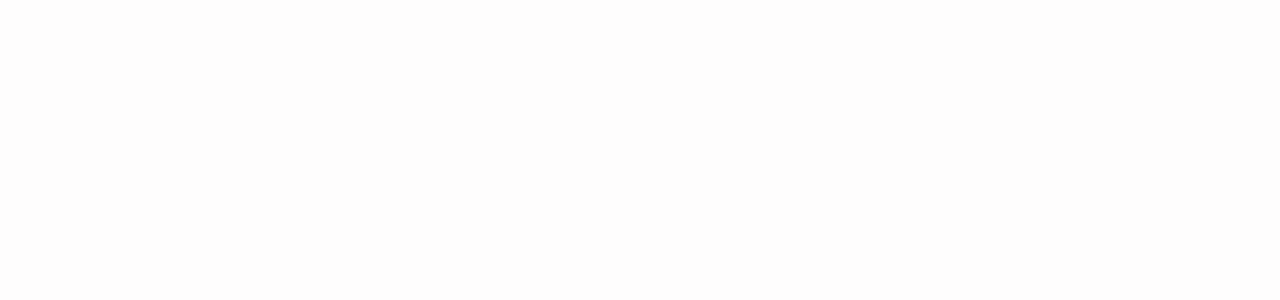
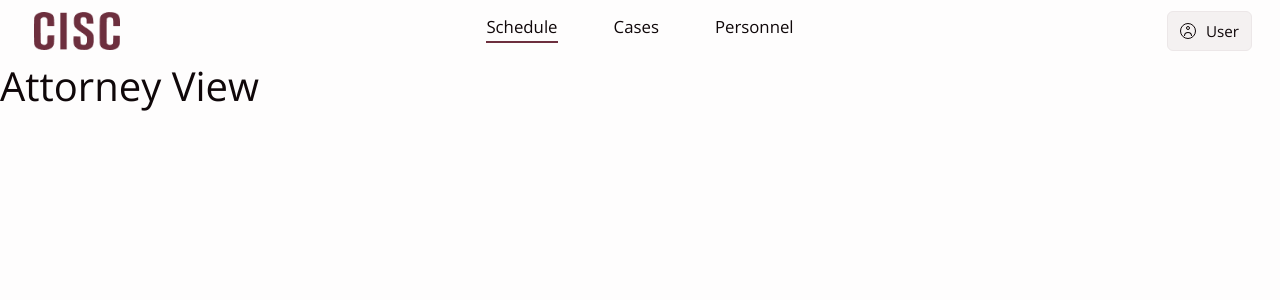
Before and after one commit to KristenGus42/CISC-portal, a React (Vite) app in the folder client/: page /attorney-view in a window 1280 px wide. Before the commit this address had no page. Shown: the top 300 px of the page. Built offline with nearby package versions, Linux system fonts and the light colour scheme.

Commit message:
creating attorney view comp and new branch init for auth testing

```diff
--- a/client/src/App.jsx
+++ b/client/src/App.jsx
@@ -1,7 +1,7 @@
 import { Routes, Route } from 'react-router';
 
 
-// Import page compinen
+// Import page components
 import EditForm from './components/EditForm'
 import Index from './components/Index'
 import CaseLibrary from './components/CaseLibrary'
@@ -9,6 +9,7 @@
 import DndExample from './components/DndExample'
 import PersonnelLibary from './components/PersonnelLibrary'
 import IndividualPersonnel from './components/IndividualPersonnel';
+import AttorneyView from './components/AttorneyView';
 
 function App() {
 
@@ -30,6 +31,8 @@
         <Route path="schedule" element={<Schedule />} />
         <Route path="example" element={<DndExample />} />
 
+        <Route path="attorney-view" element={<AttorneyView />} />
+
       </Routes>
     </div>
   )
--- /dev/null
+++ b/client/src/components/AttorneyView.jsx
@@ -0,0 +1,11 @@
+import { NavBar } from "./NavBar";
+
+// Work in progress
+export default function AttorneyView() {
+    return (
+        <>
+            <NavBar active={"schedule"} />
+            <h1>Attorney View</h1>
+        </>
+    );
+}
```
